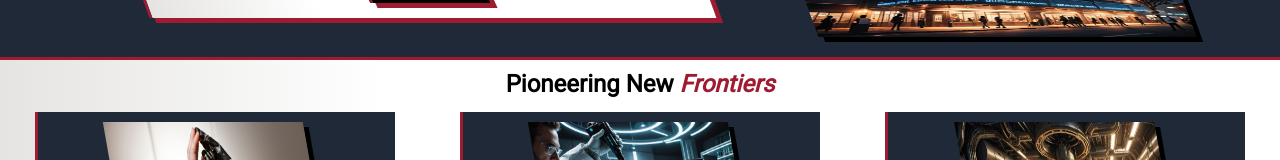
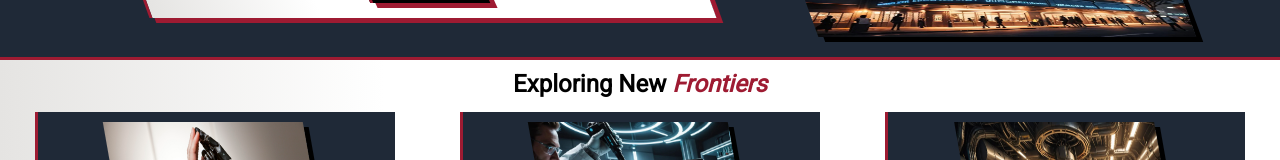
Before and after one commit to CMBCoding/TOP-Landing-Page, a plain HTML site: page index.html in a window 1280 px wide. Shown: the part 317-477 px from the top of the page. Drawn offline with Linux system fonts and the light colour scheme.

Commit message:
Edit first header

```diff
--- a/index.html
+++ b/index.html
@@ -33,7 +33,7 @@
         </div>
     </div>
     <div id="info-section">
-        <h2 class="section-title">Pioneering New <span class="edge">Frontiers</span></h2>
+        <h2 class="section-title">Exploring New <span class="edge">Frontiers</span></h2>
         <div class="info-box">
             <div class="profile">
                 <img class="profile-img" src="images/prosthesis.jpg" alt="cybernetic prosthesis">
```
